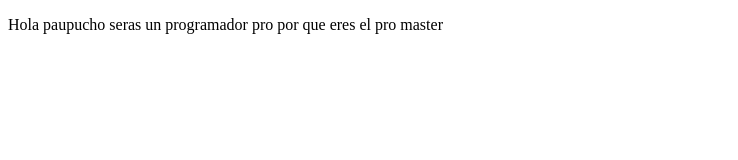
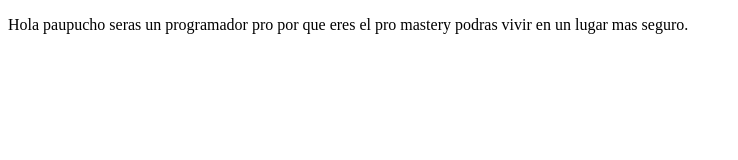
Before and after one commit to mcabre24/Prework-platzi, a plain HTML site: page index.html in a window 1280 px wide. Shown: the whole page, without its empty margins (0-738 px from the left). Drawn offline with Linux system fonts and the light colour scheme.

Commit message:
Prueba de gitt

```diff
--- a/index.html
+++ b/index.html
@@ -8,7 +8,7 @@
 </head>
 <body>
     <p>
-        Hola paupucho seras un programador pro por que eres el pro master
+        Hola paupucho seras un programador pro por que eres el pro mastery podras vivir en un lugar mas seguro.
     </p>
 </body>
 </html>
```
